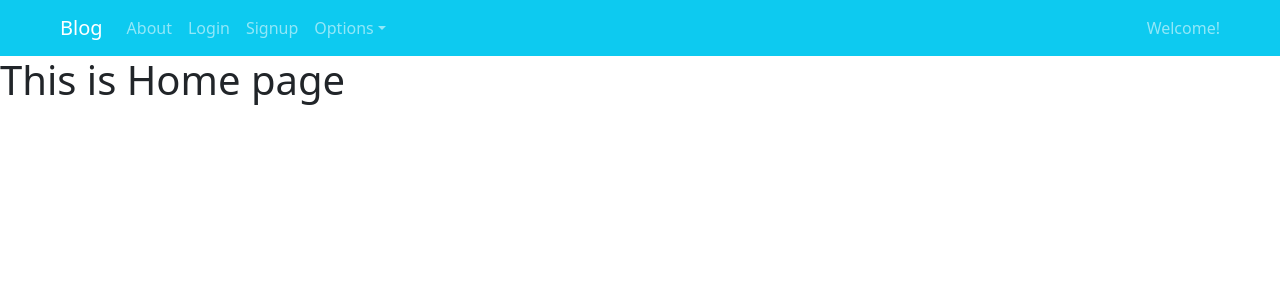
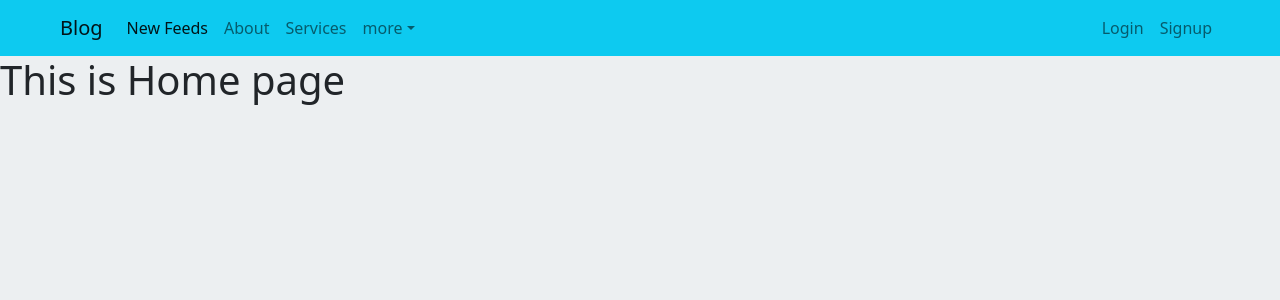
Before and after one commit to Mamun1999/BlogApp-SpringBoot-React, a React (Create React App) app in the folder frontendblog/: page / in a window 1280 px wide. Shown: the top 300 px of the page. Built offline with nearby package versions, Linux system fonts and the light colour scheme.

Commit message:
working_on_post

```diff
--- a/frontendblog/src/App.css
+++ b/frontendblog/src/App.css
@@ -1,38 +1,3 @@
-.App {
-  text-align: center;
+body{
+  background:  #eceff1!important;
 }
-
-.App-logo {
-  height: 40vmin;
-  pointer-events: none;
-}
-
-@media (prefers-reduced-motion: no-preference) {
-  .App-logo {
-    animation: App-logo-spin infinite 20s linear;
-  }
-}
-
-.App-header {
-  background-color: #282c34;
-  min-height: 100vh;
-  display: flex;
-  flex-direction: column;
-  align-items: center;
-  justify-content: center;
-  font-size: calc(10px + 2vmin);
-  color: white;
-}
-
-.App-link {
-  color: #61dafb;
-}
-
-@keyframes App-logo-spin {
-  from {
-    transform: rotate(0deg);
-  }
-  to {
-    transform: rotate(360deg);
-  }
-}
--- a/frontendblog/src/App.js
+++ b/frontendblog/src/App.js
@@ -11,11 +11,11 @@ import Home from './pages/Home';
 import About from './pages/About';
 import Signup from './pages/Signup';
 import Services from './pages/Services';
-import UserDashboard from './pages/PrivateRoute/UserDashboard';
+import UserDashboard from './pages/UserRoute/UserDashboard';
 import { ToastContainer } from 'react-toastify';
-  import 'react-toastify/dist/ReactToastify.css';
+import 'react-toastify/dist/ReactToastify.css';
 import PrivateRoute from './components/PrivateRoute';
-import ProfileInfo from './pages/PrivateRoute/ProfileInfo';
+import ProfileInfo from './pages/UserRoute/ProfileInfo';
 
 
 function App() {
--- a/frontendblog/src/Auth/index.js
+++ b/frontendblog/src/Auth/index.js
@@ -29,10 +29,10 @@ export const doLogOut=(next)=>{
 // get current user
 
 export const getCurrentUserDetail=()=>{
-    if(isLoggedIn){
+    if(isLoggedIn()){
         return JSON.parse(localStorage.getItem("data")).user;
     }
     else{
-        return false;
+        return undefined;
     }
 }
--- /dev/null
+++ b/frontendblog/src/components/AddPost.jsx
@@ -0,0 +1,89 @@
+import { useState } from "react";
+import { useEffect } from "react";
+import {
+  Card,
+  CardBody,
+  Form,
+  Label,
+  Input,
+  Container,
+  Button,
+} from "reactstrap";
+import { loadAllCategories } from "../services/category-service";
+const AddPost = () => {
+  const [categories, setCategories] = useState([]);
+
+  useEffect(() => {
+    loadAllCategories()
+      .then((data) => {
+        console.log(data);
+        setCategories(data);
+      })
+      .catch((error) => {
+        console.log(error);
+      });
+  }, []);
+
+  return (
+    <div className="wrapper">
+      <Card className="shadow-sm  border-0 mt-2">
+        <CardBody>
+          <h3>What is going in your mind</h3>
+
+          <Form>
+            <div className="my-3">
+              <Label for="Title"> Post title</Label>
+              <Input
+                type="text"
+                id="title"
+                placeholder="Enter here"
+                className="rounded-0"
+              />
+            </div>
+
+            <div className="my-3">
+              <Label for="content">Post Content</Label>
+              <Input
+                type="textarea"
+                id="content"
+                placeholder="Enter here"
+                className="rounded-0"
+                style={{ height: "300px" }}
+              />
+            </div>
+
+            <div className="my-3">
+              <Label for="category">Post Category</Label>
+              <Input
+                type="select"
+                id="category"
+                placeholder="Enter here"
+                className="rounded-0"
+              >
+                <option disabled value={0}>
+                  --Select category--
+                </option>
+
+                {categories.map((category) => (
+                  <option value={category.categoryId} key={category.categoryId}>
+                    {category.categoryTitle}
+                  </option>
+                ))}
+              </Input>
+            </div>
+
+            <Container className="text-center">
+              <Button type="submit" className="rounded-0" color="primary">
+                Create Post
+              </Button>
+              <Button className="rounded-0 ms-2" color="danger">
+                Reset Content
+              </Button>
+            </Container>
+          </Form>
+        </CardBody>
+      </Card>
+    </div>
+  );
+};
+export default AddPost;
--- a/frontendblog/src/components/CustomNavbar.jsx
+++ b/frontendblog/src/components/CustomNavbar.jsx
@@ -1,5 +1,5 @@
-import { NavLink as ReactLink } from 'react-router-dom';
-import React, { useState } from 'react';
+import { NavLink as ReactLink, useNavigate } from "react-router-dom";
+import React, { useState } from "react";
 import {
   Collapse,
   Navbar,
@@ -13,19 +13,37 @@ import {
   DropdownMenu,
   DropdownItem,
   NavbarText,
-} from 'reactstrap';
+} from "reactstrap";
+import { useEffect } from "react";
+import { doLogOut, getCurrentUserDetail, isLoggedIn } from "../Auth";
 
 function CustomNavbar() {
+  const navigate= useNavigate()
   const [isOpen, setIsOpen] = useState(false);
 
   const toggle = () => setIsOpen(!isOpen);
 
+  const[login, setLogin]=useState(false)//is user login or not?//initially user not login//
+  const[user,setUser]=useState(undefined)//after login we wre setting
+
+  useEffect(()=>{
+    setLogin(isLoggedIn())
+    setUser(getCurrentUserDetail())
+
+  },[login])
+
+  const logout=()=>{
+    doLogOut(()=>{
+      setLogin(false)
+      navigate("/")
+
+    })
+  }
+
   return (
     <div>
-      <Navbar color="info"
-                dark
-                expand="md"
-                fixed=""
+      <Navbar color="info" d
+      ark expand="md" fixed=""
       className="px-5">
         <NavbarBrand tag={ReactLink} to="/">
           Blog
@@ -33,29 +51,95 @@ function CustomNavbar() {
         <NavbarToggler onClick={toggle} />
         <Collapse isOpen={isOpen} navbar>
           <Nav className="me-auto" navbar>
+            {/* //it is bringing left */}
+
             <NavItem>
               {/* for component showing dynamically we declare NavLink as reactlink and now we use tag={ReactLink} to ="/login" */}
-              <NavLink tag={ReactLink} to="/about">About</NavLink>
+              <NavLink tag={ReactLink} to="/">
+                New Feeds
+              </NavLink>
               </NavItem>
             <NavItem>
-            <NavLink tag={ReactLink} to="/login">Login</NavLink>
+              {/* for component showing dynamically we declare NavLink as reactlink and now we use tag={ReactLink} to ="/login" */}
+              <NavLink tag={ReactLink} to="/about">
+                About
+              </NavLink>
               </NavItem>
               <NavItem>
-            <NavLink tag={ReactLink} to="/signup">Signup</NavLink>
+              <NavLink tag={ReactLink} to="/services">
+                Services
+              </NavLink>
             </NavItem>
-            <UncontrolledDropdown nav inNavbar>
-              <DropdownToggle nav caret>
-                Options
+
+            <UncontrolledDropdown inNavbar nav>
+
+
+
+
+                <DropdownToggle  caret nav>
+                 more
                 </DropdownToggle>
               <DropdownMenu right>
-                <DropdownItem tag={ReactLink} to="/services">Services</DropdownItem>
-                <DropdownItem>Contact</DropdownItem>
+                <DropdownItem tag={ReactLink} to="/services">
+                 Contact Us
+                </DropdownItem>
+                <DropdownItem>Facebook</DropdownItem>
                 <DropdownItem divider />
-                <DropdownItem>Facebook</DropdownItem>
+                <DropdownItem>Instagram</DropdownItem>
               </DropdownMenu>
             </UncontrolledDropdown>
           </Nav>
-          <NavbarText>Welcome!</NavbarText>
+          <Nav navbar>
+            {
+              login && (
+
+                <>
+
+               <NavItem>
+                <NavLink  tag={ReactLink} to="/user/profile-info">
+                  Profile Info
+                </NavLink>
+                </NavItem>
+
+               <NavItem>
+                <NavLink tag={ReactLink} to="/user/dashboard">
+                  {user.email}
+                </NavLink>
+                </NavItem>
+                <NavItem>
+                <NavLink onClick={logout} >
+                  Logout
+                </NavLink>
+                </NavItem>
+
+
+
+                </>
+
+              )
+            }
+
+            {
+              !login && (
+                <>
+                <NavItem>
+            <NavLink tag={ReactLink} to="/login">
+                Login
+              </NavLink>
+              </NavItem>
+              <NavItem>
+              <NavLink tag={ReactLink} to="/signup">
+                Signup
+              </NavLink>
+
+            </NavItem>
+                </>
+              )
+            }
+
+
+          </Nav>
+
         </Collapse>
       </Navbar>
     </div>
--- a/frontendblog/src/pages/Login.js
+++ b/frontendblog/src/pages/Login.js
@@ -16,9 +16,10 @@ import { useState } from "react";
 import { toast } from "react-toastify";
 import { userLogin } from "../services/user-services";
 import { doLogin } from "../Auth";
+import { useNavigate } from "react-router-dom";
 const Login = () =>{
 
-
+  const navgate=useNavigate()
   const[loginData, setLoginData]= useState({
     username: "",
     password: ""
@@ -55,7 +56,8 @@ const Login = () =>{
 
           doLogin(data,()=>{
             console.log("login detailed is saved to local storage");
-
+            // redirect to user dashboard
+             navgate("/user/dashboard")
           })
 
           toast.success("Login success!!")
--- a/frontendblog/src/pages/PrivateRoute/UserDashboard.jsx
+++ /dev/null
@@ -1,11 +0,0 @@
-import React from 'react'
-
-const UserDashboard =()=> {
-  return (
-    <div>
-        <h1>Welcome to user dsahboard</h1>
-    </div>
-  )
-}
-
-export default UserDashboard
--- a/frontendblog/src/pages/PrivateRoute/ProfileInfo.jsx
+++ b/frontendblog/src/pages/UserRoute/ProfileInfo.jsx
@@ -1,10 +1,14 @@
 import React from 'react'
+import Base from '../../components/Base'
 
 const ProfileInfo =()=> {
   return (
+    <Base>
+
     <div>
         <h1>Welcome to user Profile infor</h1>
     </div>
+    </Base>
   )
 }
 
--- /dev/null
+++ b/frontendblog/src/pages/UserRoute/UserDashboard.jsx
@@ -0,0 +1,16 @@
+import React from 'react'
+import { Container } from 'reactstrap'
+import AddPost from '../../components/AddPost'
+import Base from '../../components/Base'
+
+const UserDashboard =()=> {
+  return (
+    <Base>
+      <Container>
+        <AddPost/>
+      </Container>
+    </Base>
+  )
+}
+
+export default UserDashboard
--- /dev/null
+++ b/frontendblog/src/services/category-service.js
@@ -0,0 +1,5 @@
+import { myAxios } from "./helper";
+export const loadAllCategories=()=>{
+    return myAxios.get("/category/").then(response=> response.data)
+
+}
--- a/frontendblog/src/services/helper.js
+++ b/frontendblog/src/services/helper.js
@@ -1,5 +1,5 @@
 import axios from "axios";
-export const BASE_URL='http://localhost:8184';
+export const BASE_URL='http://localhost:8184/api';
 
 export const myAxios= axios.create({
     baseURL:BASE_URL
--- a/frontendblog/src/services/user-services.js
+++ b/frontendblog/src/services/user-services.js
@@ -1,7 +1,7 @@
 import { myAxios } from "./helper"
 
 export const signUp=(user)=>{
-  return  myAxios.post("/api/auth/register",user)
+  return  myAxios.post("/auth/register",user)
     .then((response)=> response.data);
     // here we are using Promise. what data we are sending using post method we will get response in response.data. it is working as callback
     // and in response data either success or error. if error then we wil show the error in Signup.js page.
@@ -9,6 +9,6 @@ export const signUp=(user)=>{
 
 export const userLogin=(loginDetail)=>{
 
-  return myAxios.post("/api/auth/login",loginDetail).then((response)=>response.data);
+  return myAxios.post("/auth/login",loginDetail).then((response)=>response.data);
 
 }
```
Lines whose indentation alone changed are shown as unchanged.
